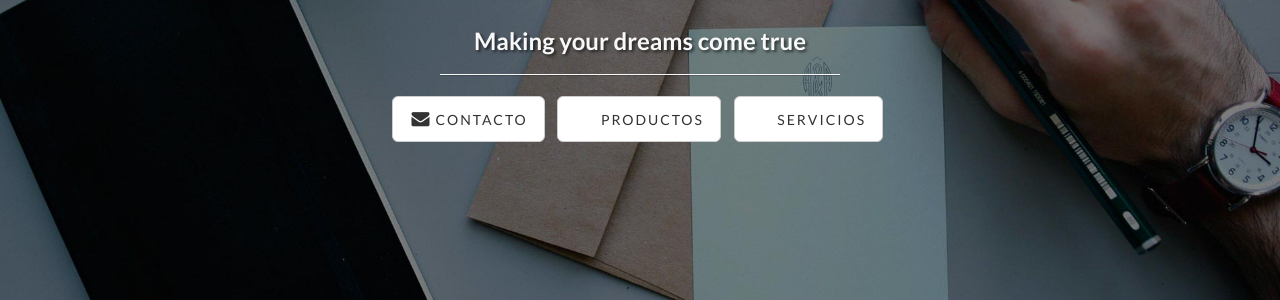
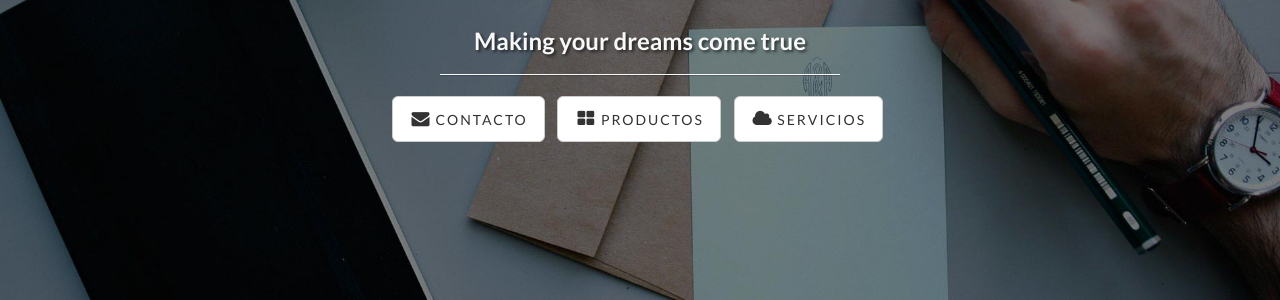
Before and after one commit to dreamec/dreamec.github.io, a Jekyll site: the page built from index.html, in a window 1280 px wide. Shown: the part 347-647 px from the top of the page. Built offline with Jekyll 4.4.1, drawn with Linux system fonts in a browser that asks for light colours.

Commit message:
Adaptación del contenido del tema jekyll

```diff
--- a/_config.yml
+++ b/_config.yml
@@ -28,5 +28,7 @@ social:
     icon: envelope
   - title: Productos
     url: "#product"
+    icon: th-large
   - title: Servicios
     url: "#services"
+    icon: cloud
```
